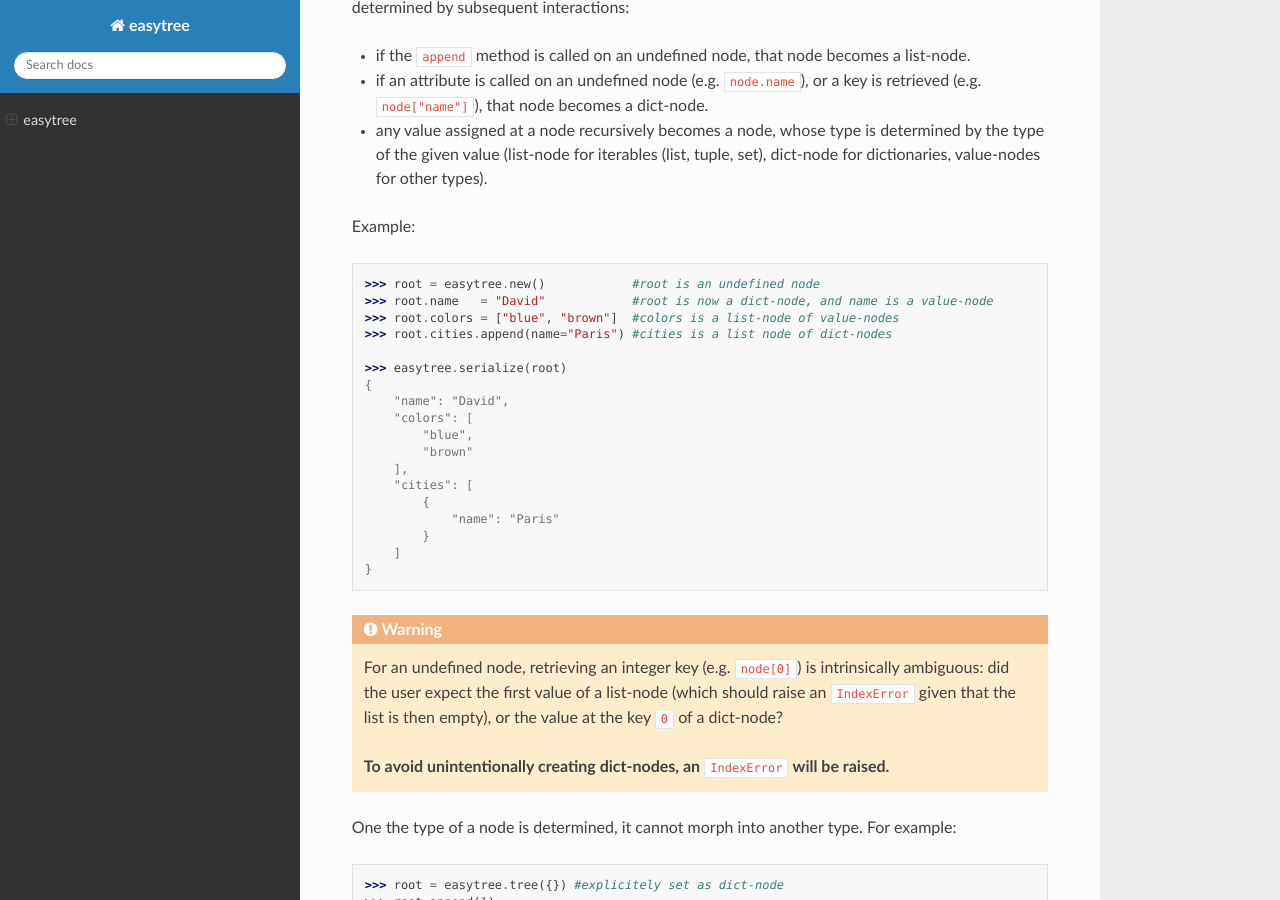
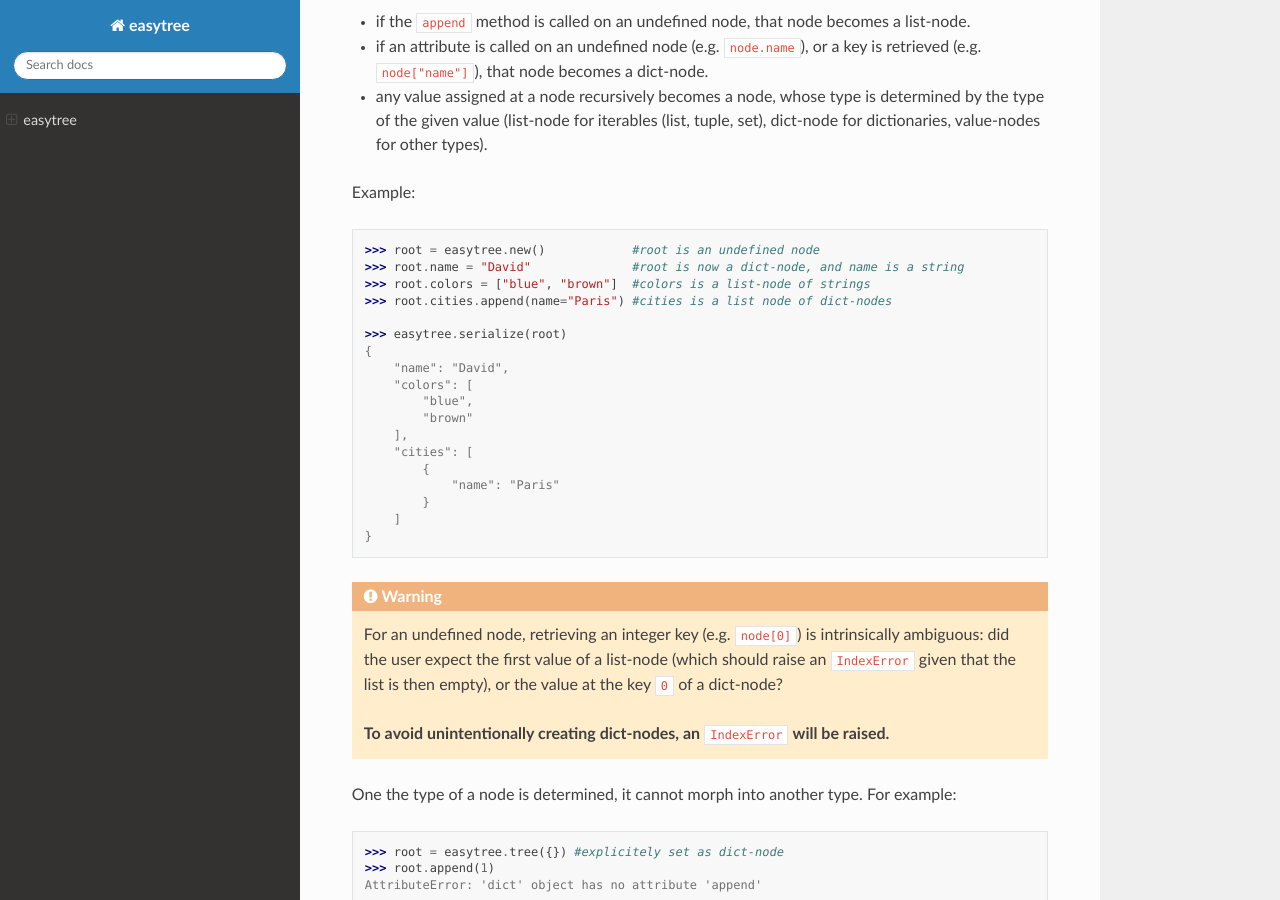
Before and after one commit to dschenck/easytree, a Sphinx documentation site: the page built from docs/index.rst, in a window 1280 px wide and 900 px high, scrolled down 1477 px. Built offline with Sphinx 7.4.7 and the Read the Docs theme 2.0.0, drawn with Linux system fonts in a browser that asks for light colours; some of the changed text lies outside the part shown.

Commit message:
documentation

```diff
--- a/docs/index.rst
+++ b/docs/index.rst
@@ -26,7 +25,6 @@
     >>> chart.series[1].data = [11, 11, 13] #whoops, forgot to set the data
 
     >>> easytree.serialize(chart)
-
     {
         "chart": {
             "type": "bar"
@@ -78,8 +76,8 @@
 ::
 
     >>> root = easytree.new()            #root is an undefined node
-    >>> root.name   = "David"            #root is now a dict-node, and name is a value-node
-    >>> root.colors = ["blue", "brown"]  #colors is a list-node of value-nodes
+    >>> root.name = "David"              #root is now a dict-node, and name is a string
+    >>> root.colors = ["blue", "brown"]  #colors is a list-node of strings
     >>> root.cities.append(name="Paris") #cities is a list node of dict-nodes
 
     >>> easytree.serialize(root)
@@ -123,8 +121,8 @@
     >>> tree = easytree.new()
     >>> tree.friends = [{"name":"David"},{"name":"Celine"}]
     >>> tree.friends[0].age = 29 #this works
+
     >>> easytree.serialize(tree)
-
     {'friends': [{'age': 29, 'name': 'David'}, {'name': 'Celine'}]}
 
 with:
```
Also changed, not shown: other parts of docs/index.rst (+6 -2 lines).
